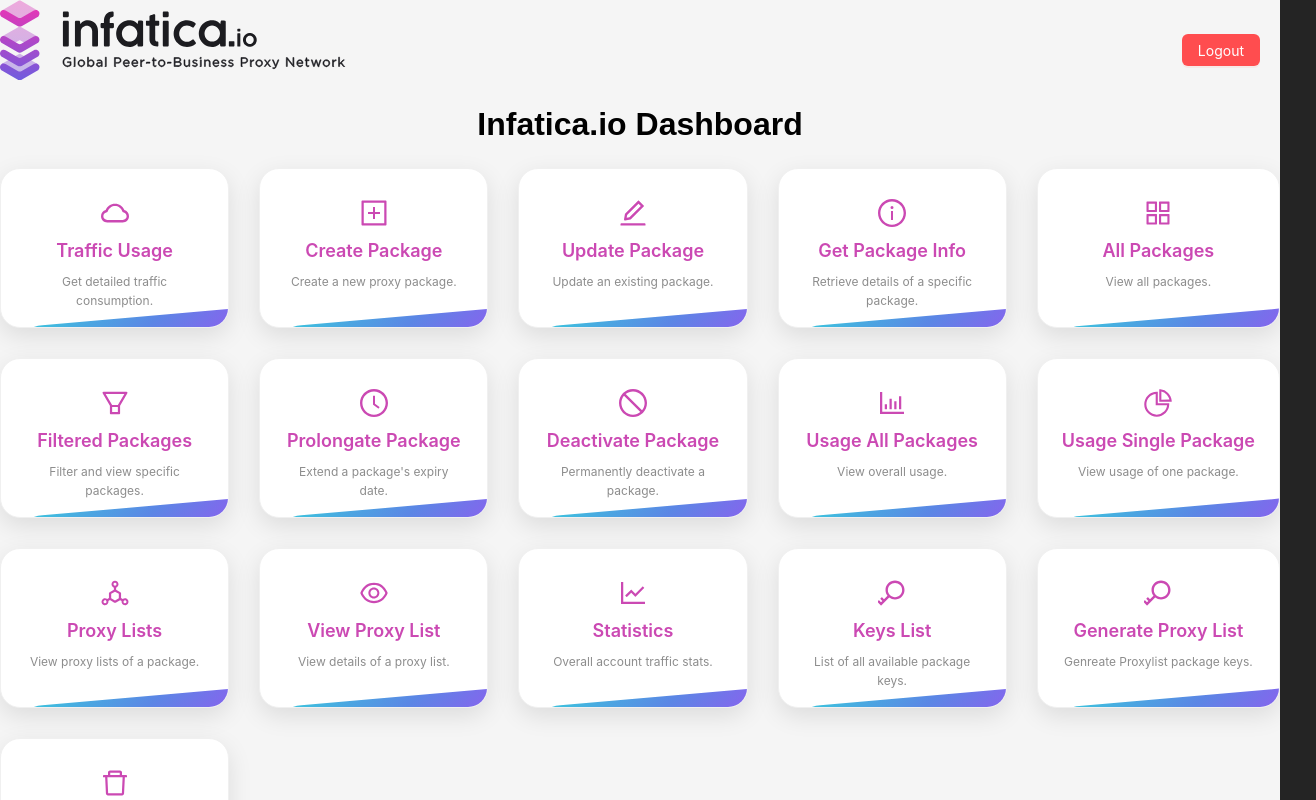
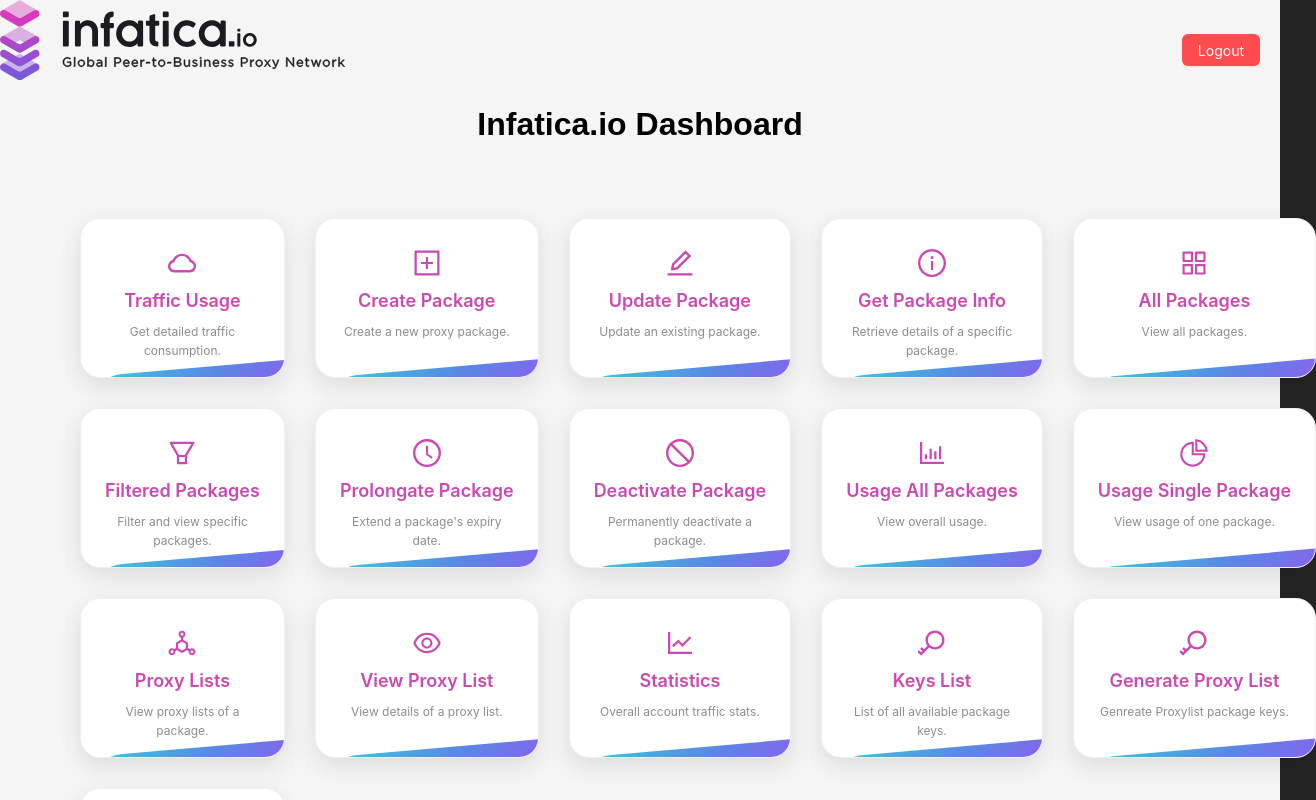
Before and after one commit to usama0011/InfaticaDashboard, a React (Vite) app in the folder FrontEnd/: page /filtered-packages in a window 1280 px wide. Shown: the top 800 px of the page, 1316 px wide, since content can reach past the window. Built offline with nearby package versions, Linux system fonts and the light colour scheme; sample sign-in values are in the browser's storage.

Commit message:
Chalosdazda

```diff
--- a/FrontEnd/src/App.css
+++ b/FrontEnd/src/App.css
@@ -28,6 +28,7 @@ body {
   display: grid;
   grid-template-columns: repeat(5, 1fr); /* updated to 4 cards per row */
   gap: 30px;
+  padding: 50px 80px;
   margin: 0 auto;
 }
 
--- a/FrontEnd/src/App.jsx
+++ b/FrontEnd/src/App.jsx
@@ -5,6 +5,7 @@ import {
   Navigate,
   useLocation,
   Link,
+  useNavigate,
 } from "react-router-dom";
 import { Card, Button } from "antd";
 
@@ -148,6 +149,7 @@ const cards = [
 ];
 
 const Dashboard = () => {
+  const navigate = useNavigate();
   const location = useLocation();
   const isLoginPage =
     location.pathname === "/login" || location.pathname === "/signup";
@@ -170,7 +172,7 @@ const Dashboard = () => {
               onClick={() => {
                 localStorage.removeItem("token");
                 localStorage.removeItem("user");
-                window.location.href = "/login";
+                navigate("/login");
               }}
               style={{ marginRight: "20px" }}
             >
```
